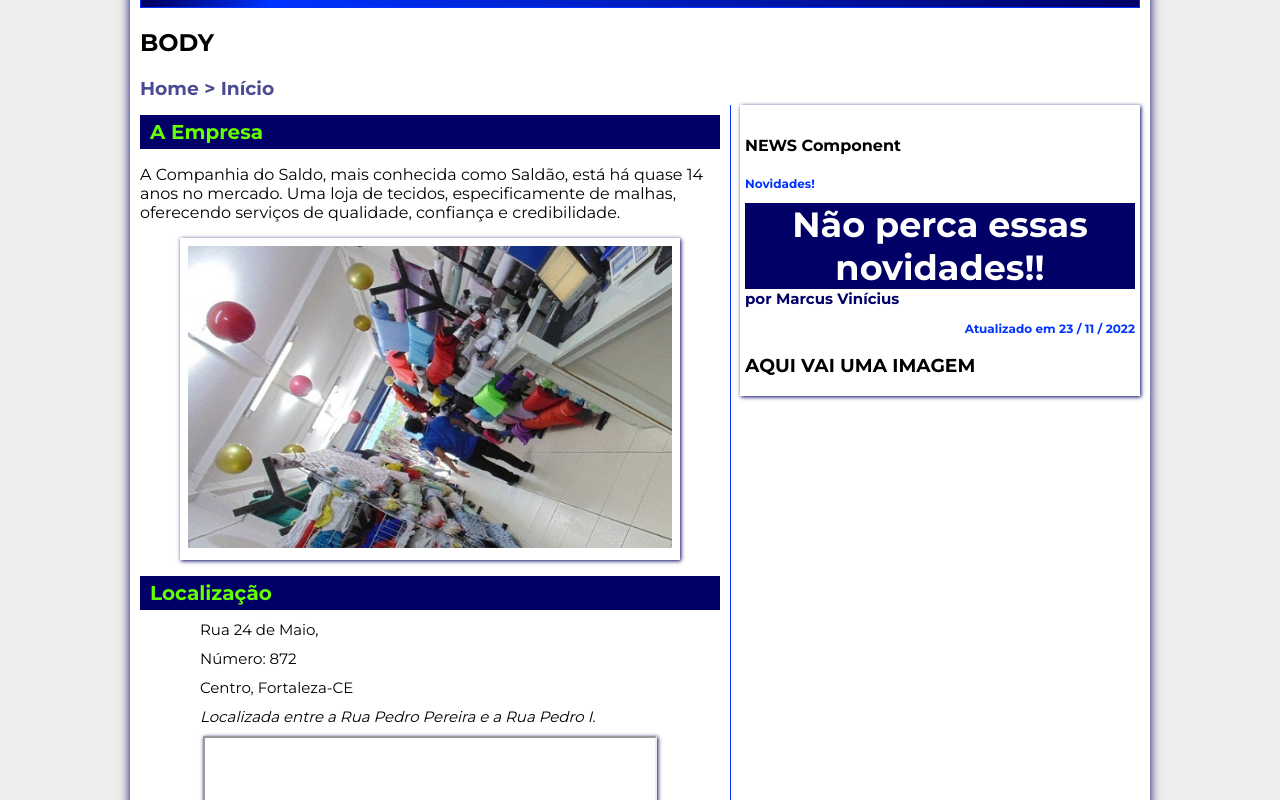
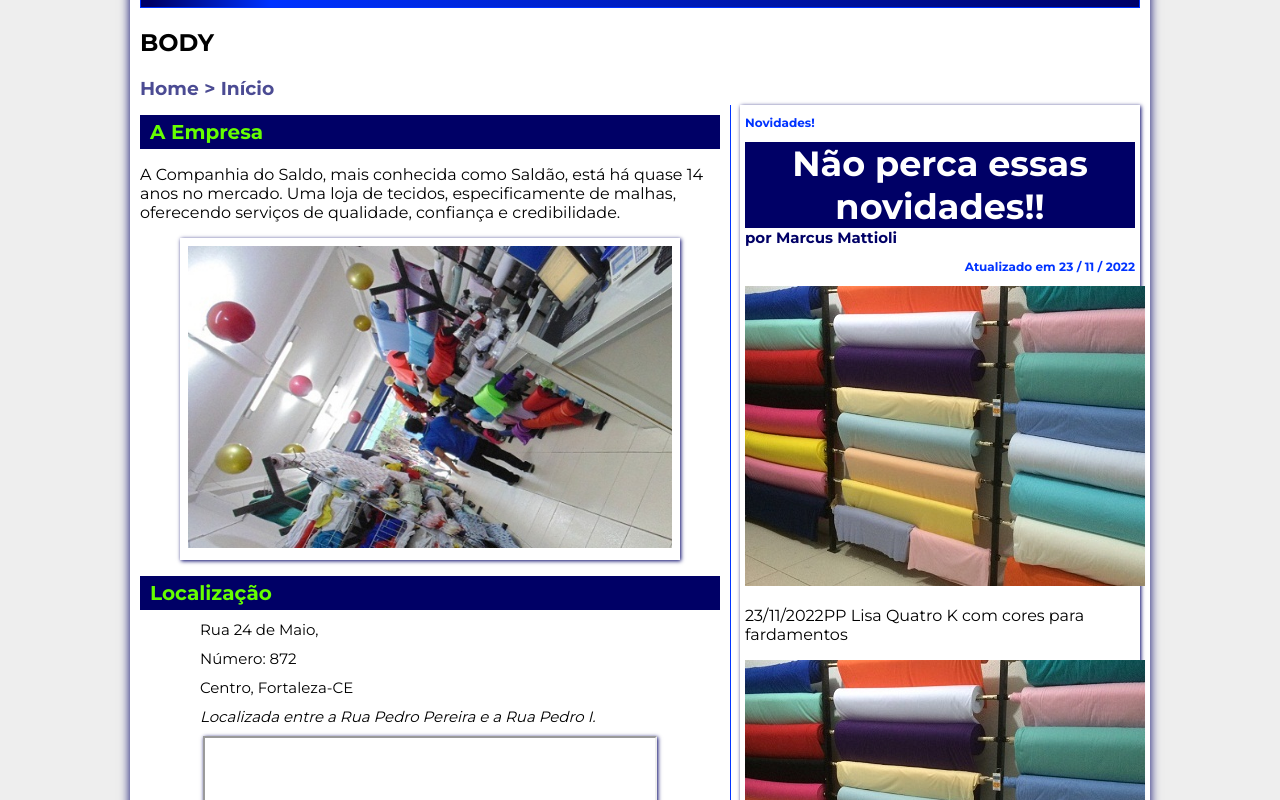
Before and after one commit to marcusviniciusmo/Companhia_Do_Saldo_Website, a React (Vite) app in the folder frontend/: page / in a window 1280 px wide. Shown: the part 360-1160 px from the top of the page. Built offline with nearby package versions, Linux system fonts and the light colour scheme; grey boxes are pictures that could not be loaded.

Commit message:
Creation of mocked data for the News component

```diff
--- a/frontend/src/components/News/index.tsx
+++ b/frontend/src/components/News/index.tsx
@@ -1,19 +1,42 @@
+import { useEffect, useState } from 'react';
 import { Container, Header, HGroup, Title, Subtitle, Text } from './styles';
+import { NewsProps } from '../../types/News';
+import { MockedData } from '../../mocks/News';
 
 export function News() {
+  const [mockedData, setMockedData] = useState<NewsProps>();
+
+  useEffect(() => {
+    setMockedData(MockedData);
+  }, []);
+
   return (
     <Container>
-      <h1>NEWS Component</h1>
-
       <Header>
         <HGroup>
-          <Text>Novidades!</Text>
-          <Title>Não perca essas novidades!!</Title>
-          <Subtitle>por Marcus Vinícius</Subtitle>
-          <Text right>Atualizado em 23 / 11 / 2022</Text>
-          <h3>AQUI VAI UMA IMAGEM</h3>
+          <Text>{mockedData?.text1}</Text>
+          <Title>{mockedData?.title}</Title>
+          <Subtitle>{mockedData?.subtitle}</Subtitle>
+          <Text right>{mockedData?.text2}</Text>
         </HGroup>
       </Header>
+
+      <>
+        {
+          mockedData?.items.map((item) => {
+            return (
+              <div key={item.id}>
+                <img src={item.image.url} alt={item.image.description} />
+
+                <p>
+                  <span>{item.date}</span>
+                  <span>{item.title}</span>
+                </p>
+              </div>
+            )
+          })
+        }
+      </>
     </Container>
   );
 };
--- /dev/null
+++ b/frontend/src/mocks/News/index.tsx
@@ -0,0 +1,47 @@
+import { NewsProps } from "../../types/News";
+import Item01 from '../../assets/news/news.jpg';
+
+export const MockedData: NewsProps = {
+  title: 'Não perca essas novidades!!',
+  subtitle: 'por Marcus Mattioli',
+  text1: 'Novidades!',
+  text2: 'Atualizado em 23 / 11 / 2022',
+  items: [
+    {
+      id: 1,
+      image: {
+        url: Item01,
+        description: 'News'
+      },
+      date: '23/11/2022',
+      title: 'PP Lisa Quatro K com cores para fardamentos'
+    },
+    {
+      id: 2,
+      image: {
+        url: Item01,
+        description: 'News'
+      },
+      date: '23/11/2022',
+      title: 'PP Lisa Quatro K com cores para fardamentos'
+    },
+    {
+      id: 3,
+      image: {
+        url: Item01,
+        description: 'News'
+      },
+      date: '23/11/2022',
+      title: 'PP Lisa Quatro K com cores para fardamentos'
+    },
+    {
+      id: 4,
+      image: {
+        url: Item01,
+        description: 'News'
+      },
+      date: '23/11/2022',
+      title: 'PP Lisa Quatro K com cores para fardamentos'
+    },
+  ]
+};
```
Also changed, not shown: frontend/src/types/News/index.tsx (+15 -0 lines), frontend/src/assets/news/news.jpg (added).
